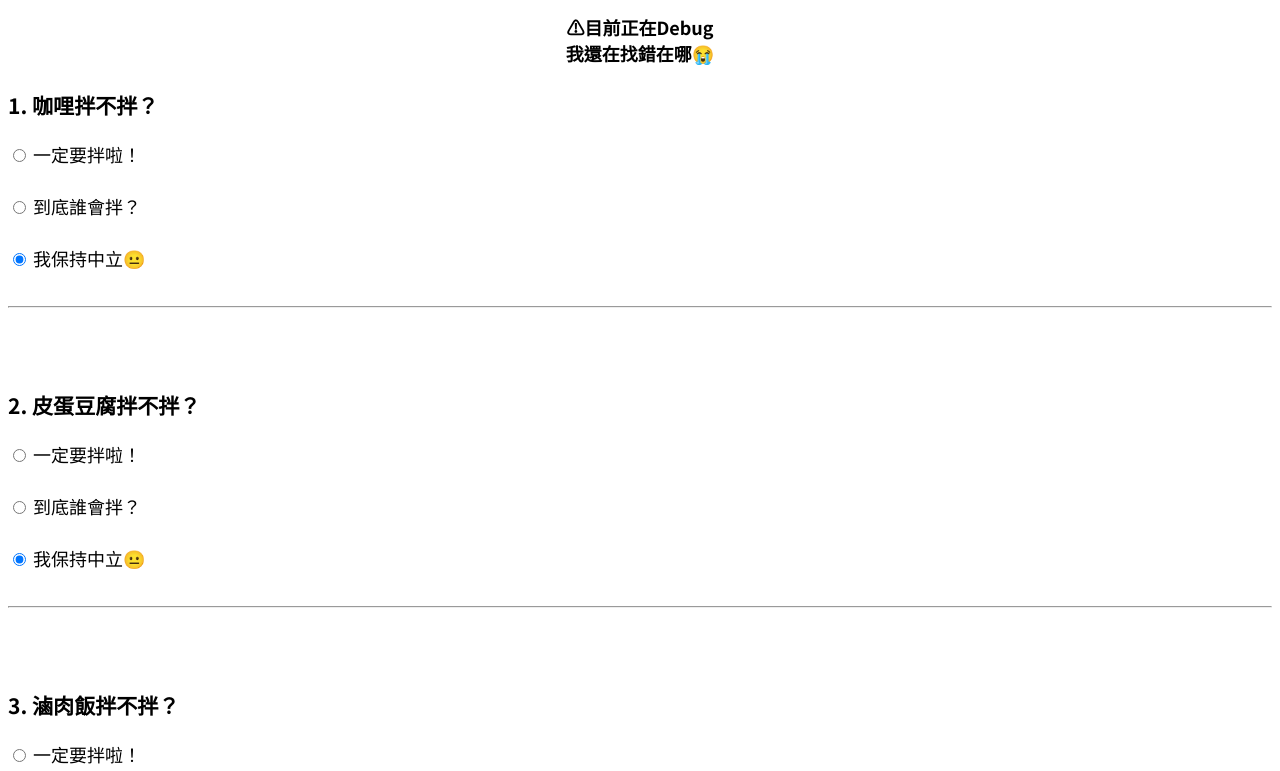
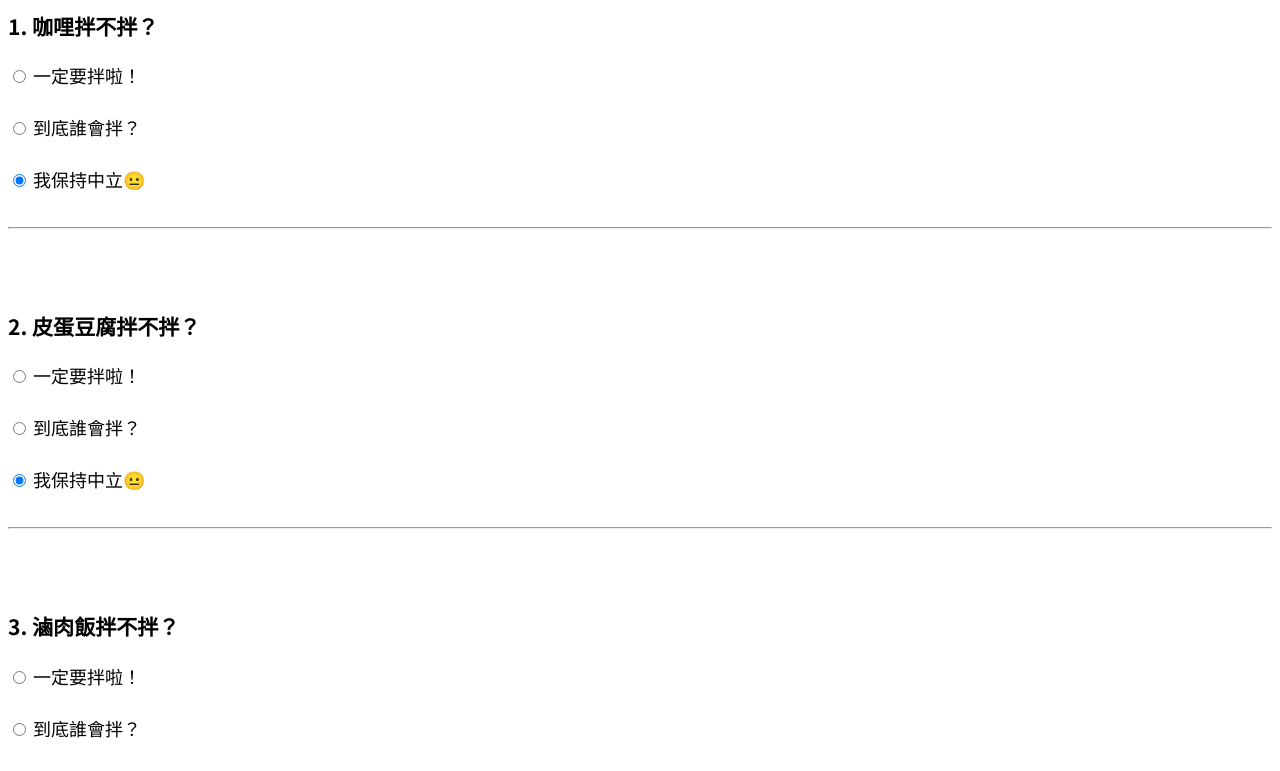
Before and after one commit to zhangTWN/zhangTWN.github.io, a plain HTML site: page index.html in a window 1280 px wide. Shown: the part 140-911 px from the top of the page. Drawn offline with Linux system fonts and the light colour scheme.

Commit message:
Update index.html

```diff
--- a/index.html
+++ b/index.html
@@ -99,7 +99,6 @@
     <h1 style="font-weight: 900;" >拌不拌？</h1>
     <h3 class="h3">創建者：<img src="Threads_logo.png" width="19" height="19">zhang._.zyy</a></h3>
 
-    <h4 class="h3">⚠目前正在Debug<br>我還在找錯在哪😭</h4>
     <form id="FoodQuiz">
     <!-- 問題 1 -->
     <div id="Curry">
```
